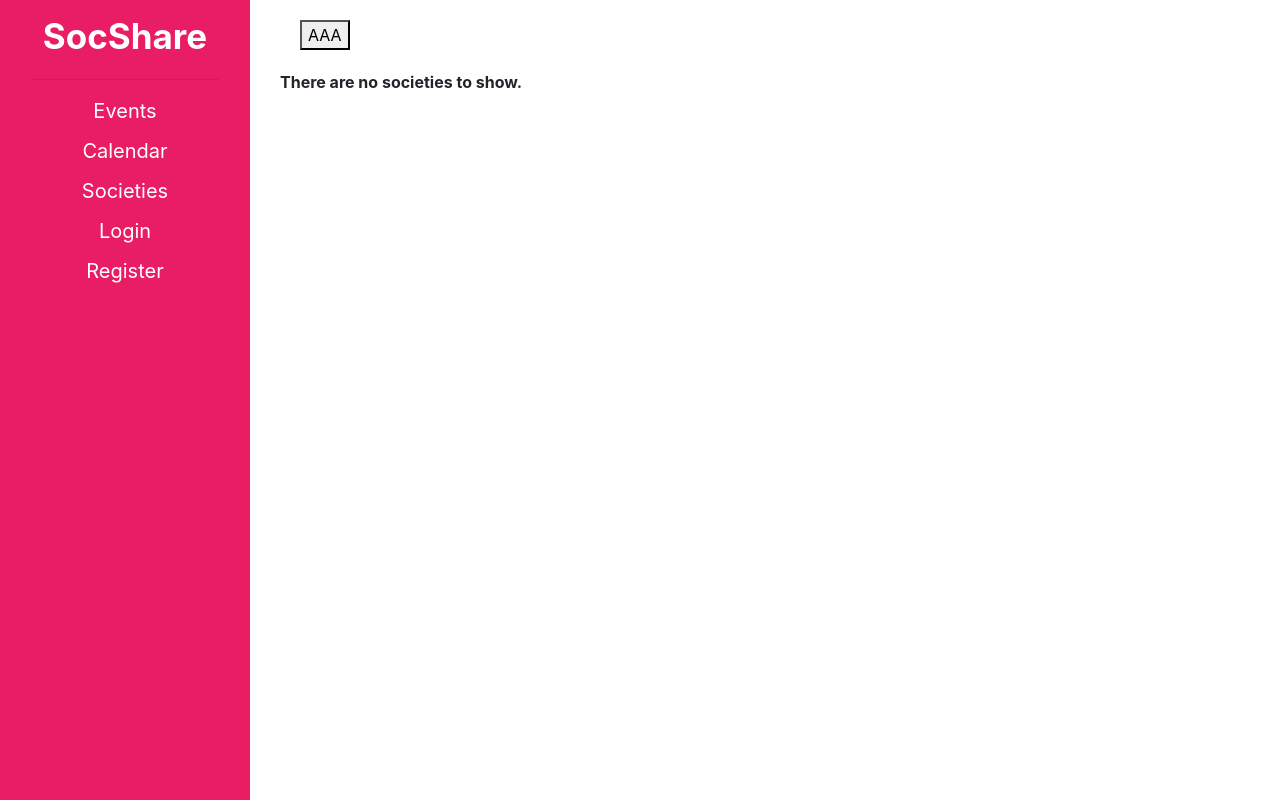
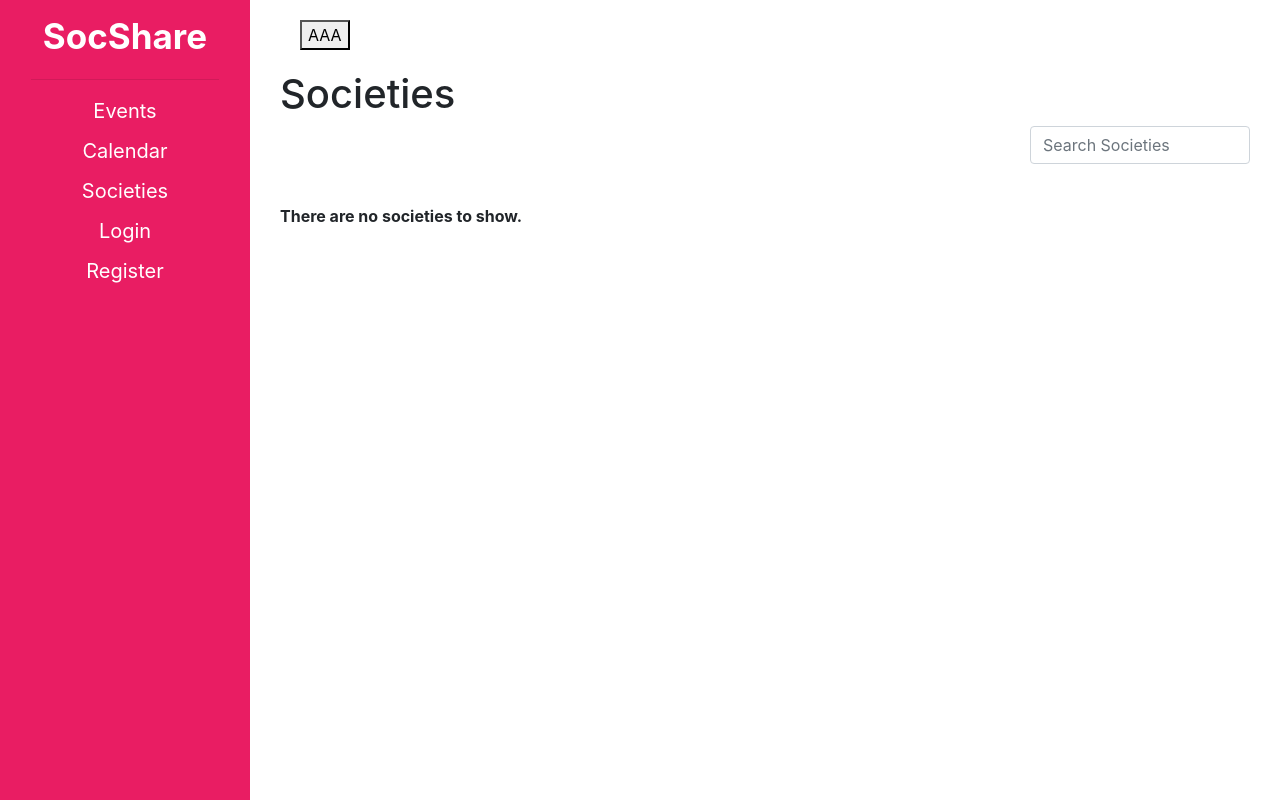
Before and after one commit to SocShare/SocShare, a Django app: template wad_project/templates/socshare/society.html in a window 1280 px wide. Run offline with Django 3.2, Linux system fonts and the light colour scheme; the template is opened without the code that fills it, so the values that code supplies are empty; some libraries are stand-ins or nearby versions.

Commit message:
Trial Commit

```diff
--- a/wad_project/socshare/views.py
+++ b/wad_project/socshare/views.py
@@ -8,7 +8,7 @@ from django.shortcuts import redirect
 from socshare.utils.src import check_email
 from django.template.defaultfilters import slugify
 from django.db.models.functions.datetime import datetime
-
+from django.utils import timezone
 def events(request):
     search = request.GET.get('search')
     events = Event.objects.filter(name__icontains=search) if search else Event.objects.order_by('date')
@@ -26,9 +26,11 @@ def event_page(request, event_slug):
 
 def soceity(request):
     search = request.GET.get('search')
-    societies = Society.objects.filter(name__icontains=search) if search else Event.objects.order_by('name')
+    societies = Society.objects.filter(name__icontains=search) if search else Society.objects.order_by('name')
     context = {"title":Society, "society" : [s for s in societies]}
     return render(request, 'socshare/society.html', context)
+
+# def society_page(request, event_slug)
 
 def calendar(request):
     return render(request,'socshare/calendar.html',context={"title":"Calendar"})
--- a/wad_project/templates/socshare/society.html
+++ b/wad_project/templates/socshare/society.html
@@ -6,9 +6,32 @@
 Societies
 {% endblock %}
 
+
 {% block container %}
+
+<h1> Societies </h1>
+
+<div class="row justify-content-end">
+    <div class="col-sm-3">
+        <div class="form-group">
+            <input type="text" class="form-control" id="searchBar" placeholder="Search Societies">
+        </div>
+    </div>
+</div>
+<br>
+<script>
+    $("#searchBar").on('keyup', function (e) {
+        if (e.keyCode === 13) {
+            window.location.href='?search='+$("#searchBar").val();
+        }
+    });
+</script>
+{% if search %}
+<h1>Events matching '{{search}}'</h1>
+<br /><br />
+{% endif %}
 {% if society %}
-
+<br>
     <div class="row row-cols-md-1 row-cols-lg-2 row-cols-xl-3 flex-grow">
         {% for s in society%}
         <div class="col mb-4">
```
Also changed, not shown: wad_project/templates/socshare/dashboard.html (+17 -12 lines).
